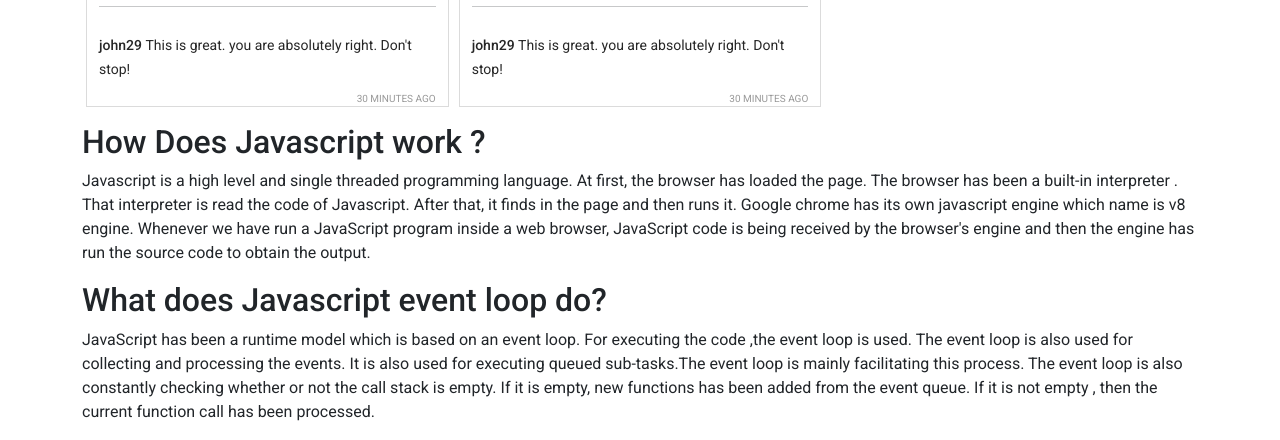
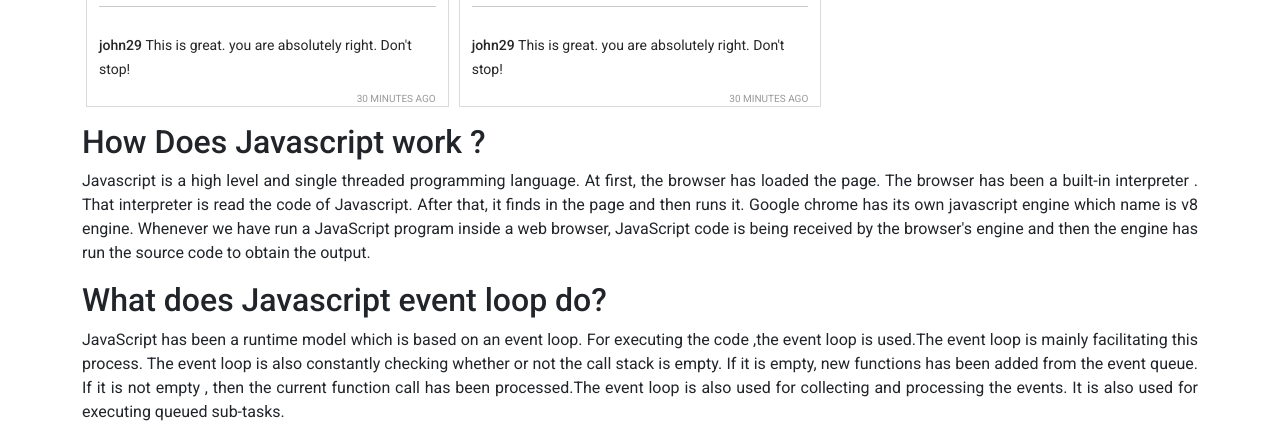
Before and after one commit to lamiamostafa/insta-sohor, a plain HTML site: page index.html in a window 1280 px wide. Shown: the part 1425-1865 px from the top of the page. Drawn offline with nearby package versions, Linux system fonts and the light colour scheme.

Commit message:
assignment done

```diff
--- a/css/style.css
+++ b/css/style.css
@@ -244,6 +244,9 @@ img {
 #reported{
   display: none;
 }
+.pStyle{
+  text-align: justify;
+}
 
 @media only screen and (max-width: 992px) {
   #posts {
--- a/index.html
+++ b/index.html
@@ -62,8 +62,8 @@
     <section class="container">
 
         <h2>How Does Javascript work ?</h2>
-        <p> Javascript is a high level and single threaded programming language. At first, the browser
-            has loaded the page. The browser has been a built-in interpreter . That interpreter is read
+        <p class="pStyle"> Javascript is a high level and single threaded programming language. At first, the
+            browser has loaded the page. The browser has been a built-in interpreter . That interpreter is read
             the code of Javascript. After that, it finds in the page and then runs it. Google chrome has
             its own javascript engine which name is v8 engine. Whenever we have run a JavaScript program
             inside a web browser, JavaScript code is being received by the browser's engine and then the
@@ -73,13 +73,12 @@
 
         <h2> What does Javascript event loop do?</h2>
 
-        <p>JavaScript has been a runtime model which is based on an event loop. For executing the code ,the event loop
-            is used.
-            The event loop is also used for collecting and processing the events. It is also used for executing queued
-            sub-tasks.The event loop is mainly facilitating this process. The event loop is also
+        <p class="pStyle">JavaScript has been a runtime model which is based on an event loop. For executing the
+            code ,the event loop is used.The event loop is mainly facilitating this process. The event loop is also
             constantly checking whether or not the call stack is empty. If it is empty, new functions has been added
-            from the
-            event queue. If it is not empty , then the current function call has been processed.</p>
+            from the event queue. If it is not empty , then the current function call has been processed.The event loop
+            is also used for collecting and processing the events. It is
+            also used for executing queued sub-tasks.</p>
 
 
 
```
